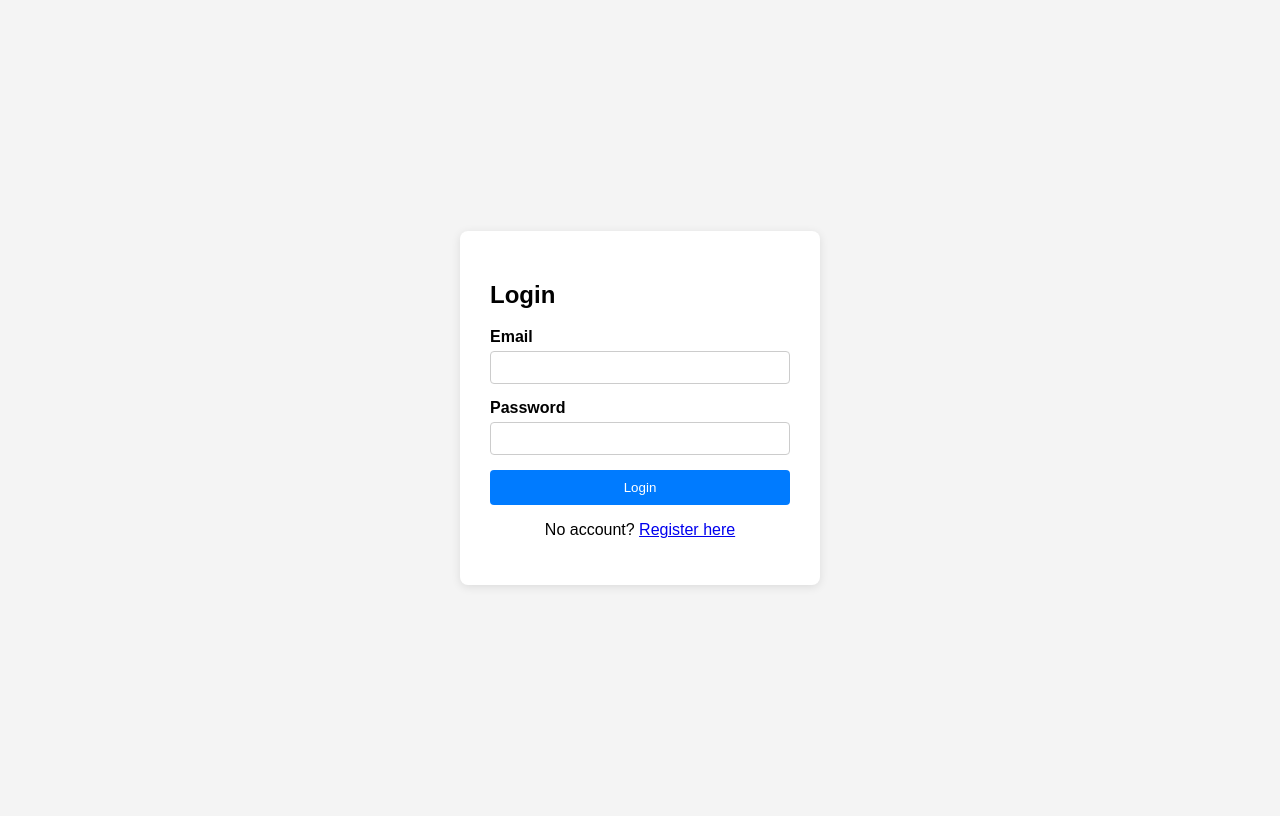
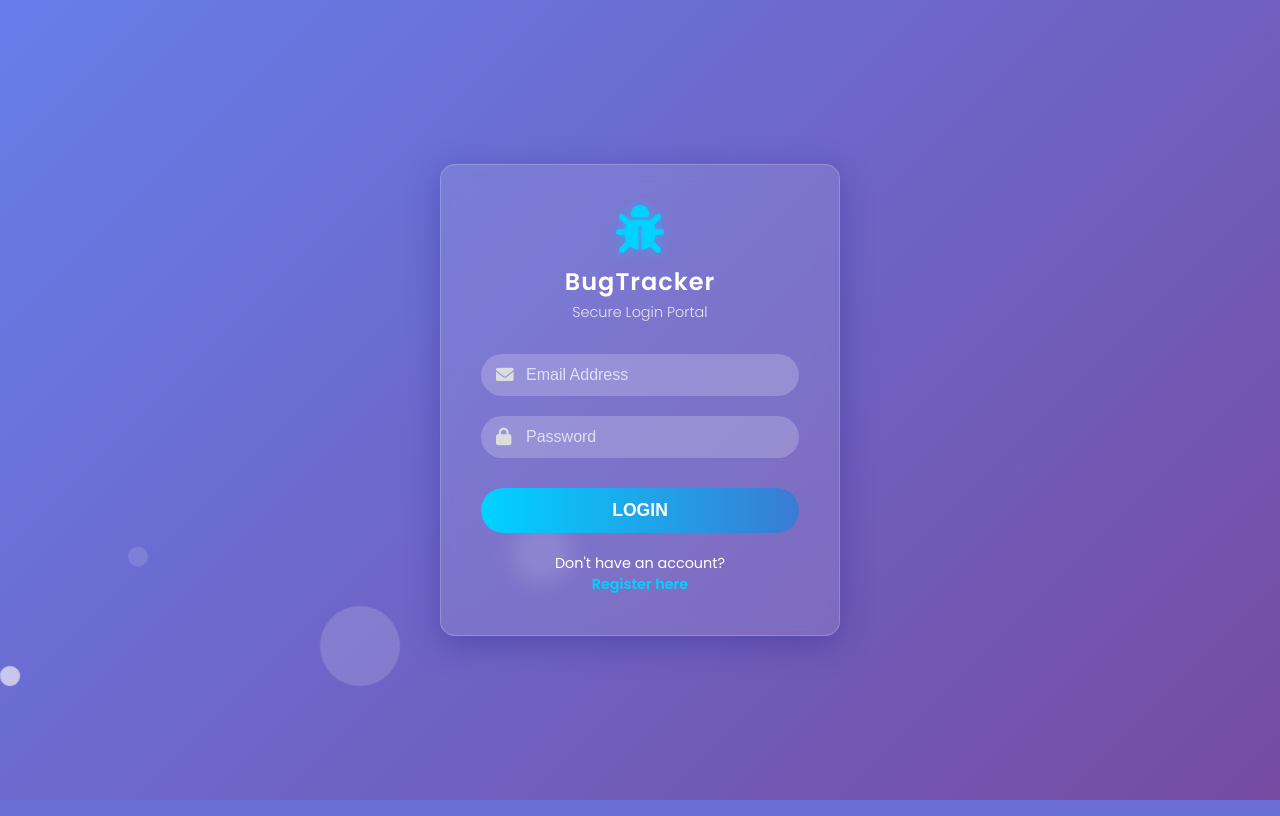
Before and after one commit to paarth-error/CloudBug, a Flask app: page /login in a window 1280 px wide. Run offline with Flask 3, Linux system fonts and the light colour scheme.

Commit message:
Update login.html

```diff
--- a/templates/login.html
+++ b/templates/login.html
@@ -2,24 +2,203 @@
 <html lang="en">
 <head>
     <meta charset="UTF-8">
-    <title>Login - Bug Tracker</title>
+    <meta name="viewport" content="width=device-width, initial-scale=1.0">
+    <title>Login - BugTracker</title>
+    <link href="https://fonts.googleapis.com/css2?family=Poppins:wght@300;400;600&display=swap" rel="stylesheet">
+    <link rel="stylesheet" href="https://cdnjs.cloudflare.com/ajax/libs/font-awesome/6.0.0/css/all.min.css">
+
     <style>
-        body { font-family: Arial, sans-serif; display: grid; place-items: center; min-height: 100vh; background: #f4f4f4; }
-        .form-container { background: #fff; padding: 30px; border-radius: 8px; box-shadow: 0 2px 10px rgba(0,0,0,0.1); width: 300px; }
-        .form-group { margin-bottom: 15px; }
-        label { display: block; margin-bottom: 5px; font-weight: bold; }
-        input[type="email"], input[type="password"] { width: 100%; padding: 8px; border: 1px solid #ccc; border-radius: 4px; box-sizing: border-box; }
-        button { width: 100%; background: #007BFF; color: white; padding: 10px; border: none; border-radius: 4px; cursor: pointer; }
-        .alert { padding: 10px; margin-bottom: 15px; border-radius: 4px; }
-        .alert-danger { background: #f8d7da; color: #721c24; }
-        .alert-success { background: #d4edda; color: #155724; }
-        .alert-info { background: #d1ecf1; color: #0c5460; }
-        p { text-align: center; }
+        * {
+            margin: 0;
+            padding: 0;
+            box-sizing: border-box;
+        }
+
+        body {
+            font-family: 'Poppins', sans-serif;
+            background: linear-gradient(135deg, #667eea 0%, #764ba2 100%);
+            min-height: 100vh;
+            display: flex;
+            align-items: center;
+            justify-content: center;
+            overflow: hidden;
+        }
+
+        /* Floating Background Shapes for effect */
+        .circles {
+            position: absolute;
+            top: 0;
+            left: 0;
+            width: 100%;
+            height: 100%;
+            overflow: hidden;
+            z-index: -1;
+        }
+        .circles li {
+            position: absolute;
+            display: block;
+            list-style: none;
+            width: 20px;
+            height: 20px;
+            background: rgba(255, 255, 255, 0.2);
+            animation: animate 25s linear infinite;
+            bottom: -150px;
+            border-radius: 50%;
+        }
+        .circles li:nth-child(1) { left: 25%; width: 80px; height: 80px; animation-delay: 0s; }
+        .circles li:nth-child(2) { left: 10%; width: 20px; height: 20px; animation-delay: 2s; animation-duration: 12s; }
+        .circles li:nth-child(3) { left: 70%; width: 20px; height: 20px; animation-delay: 4s; }
+        .circles li:nth-child(4) { left: 40%; width: 60px; height: 60px; animation-delay: 0s; animation-duration: 18s; }
+
+        @keyframes animate {
+            0% { transform: translateY(0) rotate(0deg); opacity: 1; }
+            100% { transform: translateY(-1000px) rotate(720deg); opacity: 0; }
+        }
+
+        /* Glassmorphism Card */
+        .form-container {
+            background: rgba(255, 255, 255, 0.1);
+            backdrop-filter: blur(10px);
+            -webkit-backdrop-filter: blur(10px);
+            border: 1px solid rgba(255, 255, 255, 0.2);
+            padding: 40px;
+            border-radius: 15px;
+            width: 100%;
+            max-width: 400px;
+            box-shadow: 0 8px 32px 0 rgba(31, 38, 135, 0.37);
+            animation: fadeInDown 1s ease;
+        }
+
+        @keyframes fadeInDown {
+            from { opacity: 0; transform: translateY(-20px); }
+            to { opacity: 1; transform: translateY(0); }
+        }
+
+        /* Branding */
+        .brand-header {
+            text-align: center;
+            margin-bottom: 30px;
+            color: #fff;
+        }
+        .brand-header i {
+            font-size: 3rem;
+            color: #00d2ff;
+            text-shadow: 0 0 10px rgba(0, 210, 255, 0.5);
+        }
+        .brand-header h2 {
+            font-weight: 600;
+            letter-spacing: 1px;
+            margin-top: 10px;
+        }
+        .brand-header span {
+            font-size: 0.9rem;
+            font-weight: 300;
+            opacity: 0.8;
+        }
+
+        /* Form Styling */
+        .form-group {
+            position: relative;
+            margin-bottom: 20px;
+        }
+
+        .form-group i {
+            position: absolute;
+            left: 15px;
+            top: 50%;
+            transform: translateY(-50%);
+            color: #ddd;
+            font-size: 1.1rem;
+            transition: 0.3s;
+        }
+
+        input[type="email"], input[type="password"] {
+            width: 100%;
+            padding: 12px 12px 12px 45px; /* Space for icon */
+            border: none;
+            background: rgba(255, 255, 255, 0.2);
+            border-radius: 30px;
+            color: #fff;
+            font-size: 1rem;
+            outline: none;
+            transition: 0.3s;
+        }
+
+        input::placeholder {
+            color: rgba(255, 255, 255, 0.7);
+        }
+
+        input:focus {
+            background: rgba(255, 255, 255, 0.3);
+            box-shadow: 0 0 10px rgba(0, 210, 255, 0.3);
+        }
+
+        input:focus + i {
+            color: #00d2ff;
+        }
+
+        button {
+            width: 100%;
+            background: linear-gradient(to right, #00d2ff, #3a7bd5);
+            color: white;
+            padding: 12px;
+            border: none;
+            border-radius: 30px;
+            font-size: 1.1rem;
+            font-weight: 600;
+            cursor: pointer;
+            transition: transform 0.2s, box-shadow 0.2s;
+            margin-top: 10px;
+        }
+
+        button:hover {
+            transform: scale(1.03);
+            box-shadow: 0 5px 15px rgba(0, 210, 255, 0.4);
+        }
+
+        /* Footer Text */
+        .footer-text {
+            text-align: center;
+            margin-top: 20px;
+            color: #fff;
+            font-size: 0.9rem;
+        }
+        .footer-text a {
+            color: #00d2ff;
+            text-decoration: none;
+            font-weight: bold;
+        }
+        .footer-text a:hover {
+            text-decoration: underline;
+        }
+
+        /* Alerts */
+        .alert {
+            padding: 10px;
+            margin-bottom: 20px;
+            border-radius: 10px;
+            font-size: 0.9rem;
+            text-align: center;
+        }
+        .alert-danger { background: rgba(255, 99, 71, 0.8); color: white; border: 1px solid red; }
+        .alert-success { background: rgba(46, 204, 113, 0.8); color: white; border: 1px solid green; }
+        .alert-info { background: rgba(52, 152, 219, 0.8); color: white; border: 1px solid blue; }
+
     </style>
 </head>
 <body>
+
+    <ul class="circles">
+        <li></li><li></li><li></li><li></li><li></li><li></li><li></li><li></li><li></li><li></li>
+    </ul>
+
     <div class="form-container">
-        <h2>Login</h2>
+
+        <div class="brand-header">
+            <i class="fas fa-bug"></i>
+            <h2>BugTracker</h2>
+            <span>Secure Login Portal</span>
+        </div>
 
         {% with messages = get_flashed_messages(with_categories=true) %}
           {% if messages %}
@@ -30,19 +209,25 @@
         {% endwith %}
 
         <form method="POST" action="{{ url_for('login') }}">
+
             <div class="form-group">
-                <label for="email">Email</label>
-                <input type="email" id="email" name="email" required>
+                <input type="email" id="email" name="email" placeholder="Email Address" required>
+                <i class="fas fa-envelope"></i>
             </div>
+
             <div class="form-group">
-                <label for="password">Password</label>
-                <input type="password" id="password" name="password" required>
+                <input type="password" id="password" name="password" placeholder="Password" required>
+                <i class="fas fa-lock"></i>
             </div>
-            <button type="submit">Login</button>
+
+            <button type="submit">LOGIN</button>
         </form>
-        <p>
-            No account? <a href="{{ url_for('register') }}">Register here</a>
+
+        <p class="footer-text">
+            Don't have an account? <br>
+            <a href="{{ url_for('register') }}">Register here</a>
         </p>
     </div>
+
 </body>
 </html>
```
